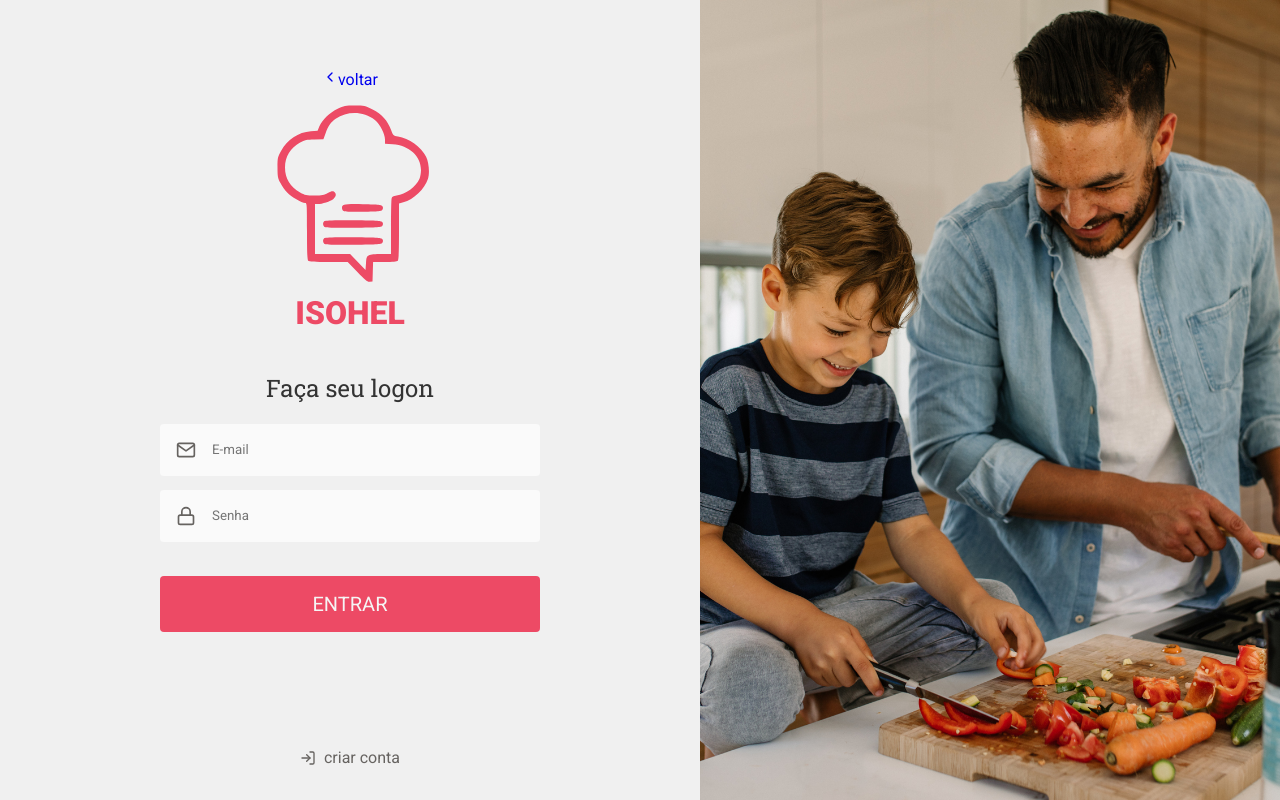
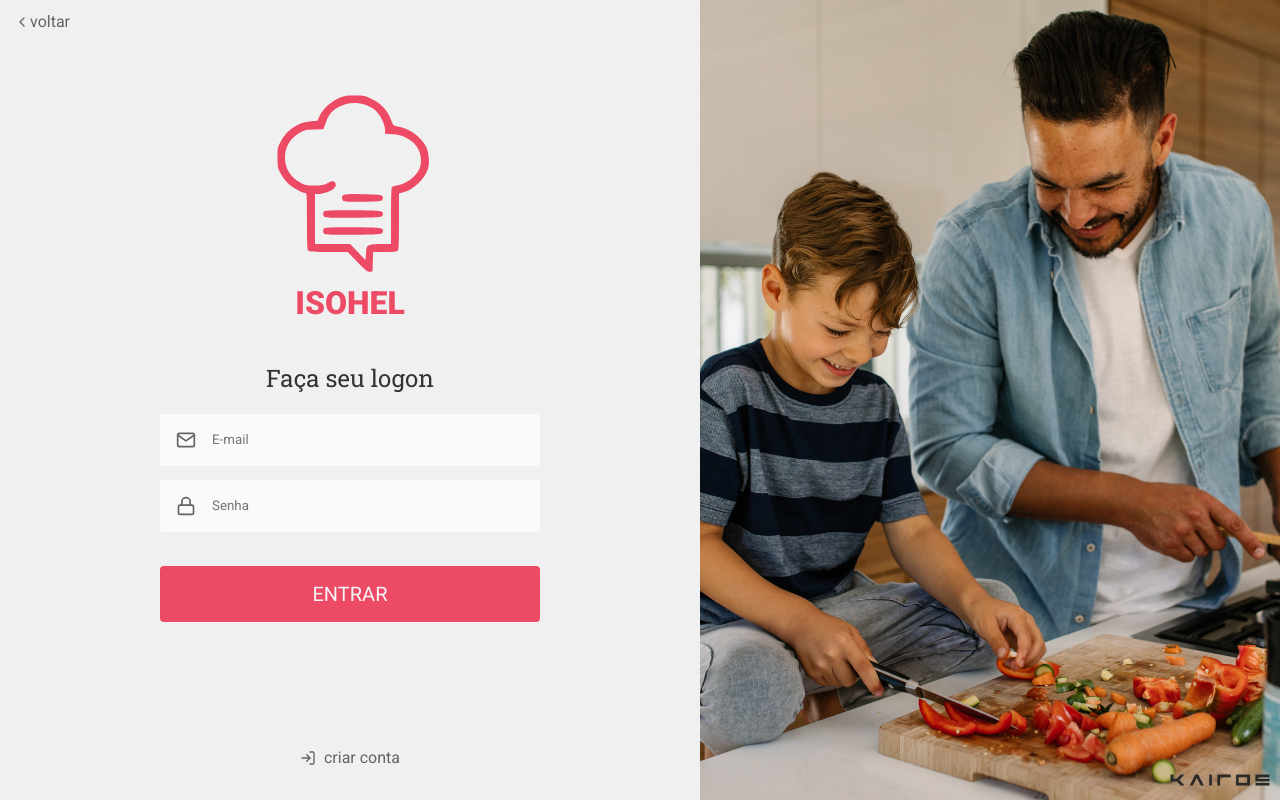
Before and after one commit to gus-cruz/isohel, a React (Create React App) app in the folder frontend/: page /signin in a window 1280 px wide. Built offline with nearby package versions, Linux system fonts and the light colour scheme; a web font is replaced by a local one.

Commit message:
SignIn layout progress (60%)

```diff
--- a/frontend/src/pages/SignIn/index.tsx
+++ b/frontend/src/pages/SignIn/index.tsx
@@ -8,21 +8,25 @@ import {
     Input,
     InputContainer,
     Form,
-    Background
+    Background,
+    Return
 } from './styles';
 
 import Button from '../../components/Button';
 
+import logoKairos from '../../assets/kairos-logo.png';
 import logoImg from '../../assets/isohel-logo.svg';
 
 const SignIn: React.FC = () => {
     return (
         <Container>
             <Content>
-                <Link to="/">
-                    <FiChevronLeft />
-                    <span>voltar</span>
-                </ Link>
+                <Return>
+                    <Link to="/">
+                        <FiChevronLeft />
+                        <span>voltar</span>
+                    </ Link>
+                </Return>
 
                 <img src={logoImg} alt="ISOHEL" />
                 <h1>ISOHEL</h1>
@@ -51,7 +55,11 @@ const SignIn: React.FC = () => {
                 </Form>
             </Content>
 
-            <Background />
+            <Background>
+                <a href="teste">
+                    <img src={logoKairos}/>
+                </ a>
+            </Background>
         </Container>
     )
 }
--- a/frontend/src/pages/SignIn/styles.ts
+++ b/frontend/src/pages/SignIn/styles.ts
@@ -10,6 +10,26 @@ export const Container = styled.div`
     align-items: stretch;
 
     background: #F0F0F0;
+`;
+
+export const Return = styled.div`
+    position: fixed;
+    top: 14px;
+    left: 14px;
+    a {
+        color: #666360;
+        text-decoration: none;
+
+        &:hover {
+            color: #ed4a65;
+        }
+    }
+
+
+    span {
+            position: relative;
+            bottom: 3px;
+    }
 `;
 
 export const Content = styled.div`
@@ -109,4 +129,14 @@ export const Background = styled.div`
   flex: 1;
   background: url(${signInBackgroundImg}) no-repeat center;
   background-size: cover;
+
+  img {
+      width: 100px;
+  }
+
+  a {
+      position: fixed;
+      bottom: 10px;
+      right: 10px;
+  }
 `;
```
